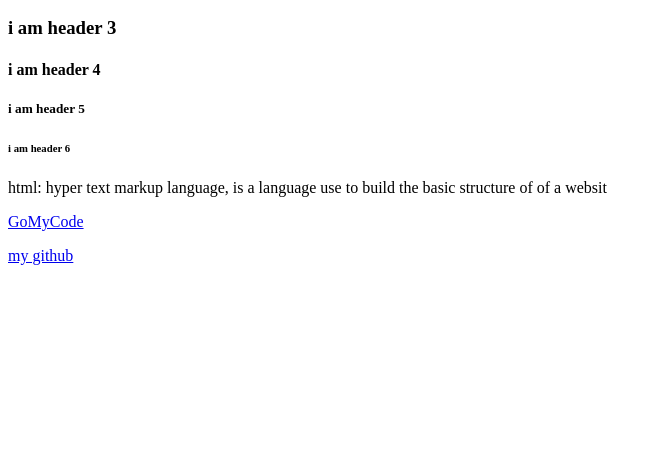
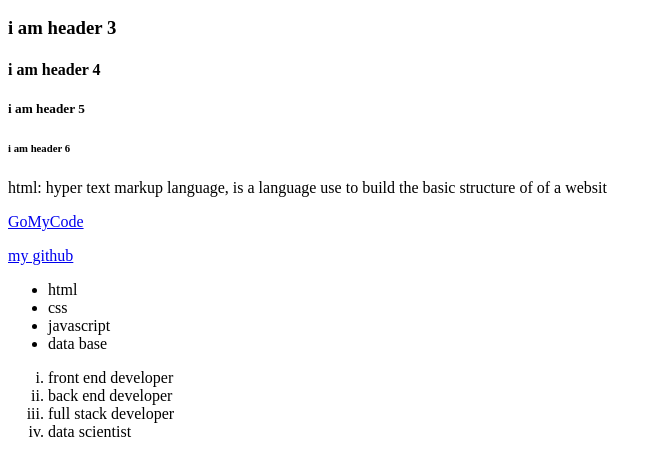
Before and after one commit to Dav407/html, a plain HTML site: page index.html in a window 1280 px wide. Shown: the part 96-572 px from the top of the page, without its empty margins (0-662 px from the left). Drawn offline with Linux system fonts and the light colour scheme.

Commit message:
html list tags added

```diff
--- a/index.html
+++ b/index.html
@@ -18,5 +18,19 @@
 <a href="https://learn.gomycode.co/profile">GoMyCode</a>
 <p></p>
  <a href="https://github.com/Dav407">my github</a>
+ <!-- this is an unoderedlist -->
+ <ul>
+    <li>html</li>
+    <li>css</li>
+    <li>javascript</li>
+    <li>data base</li>
+ </ul>
+ <!-- this is an ordered list -->
+ <ol type="i">
+    <li>front end developer</li>
+    <li>back end developer</li>
+    <li>full stack developer</li>
+    <li>data scientist</li>
+ </ol>
     </body>
 </html>
```
